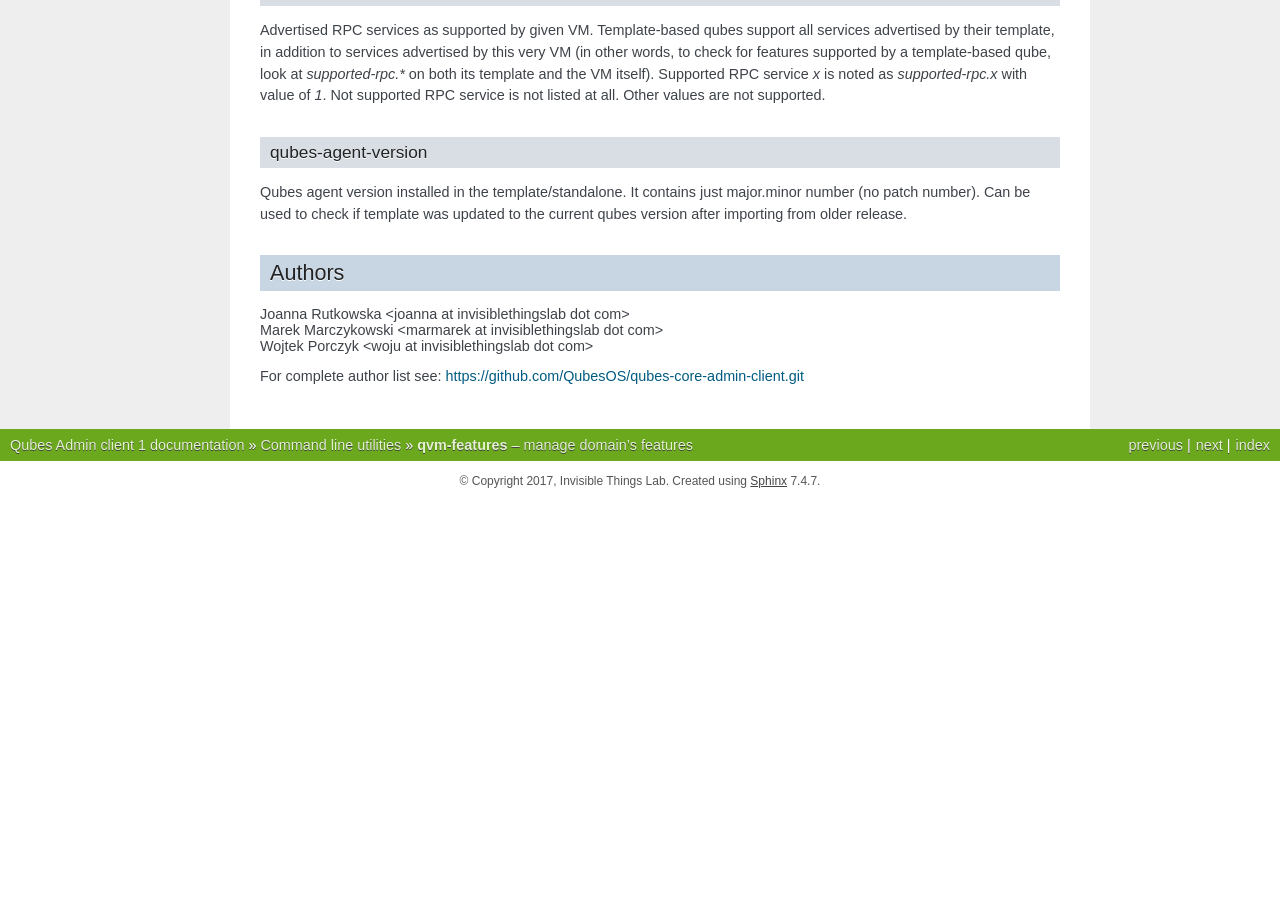
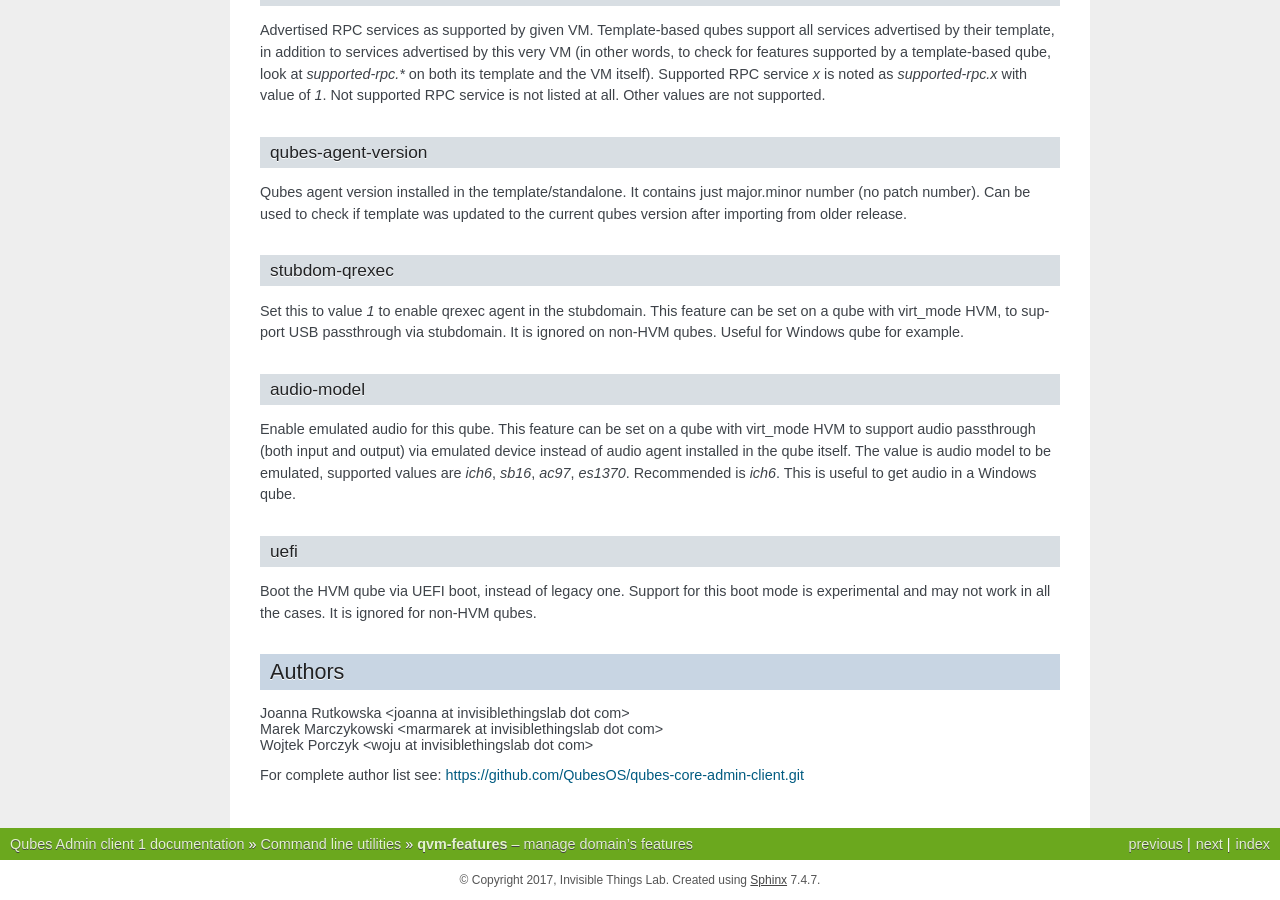
Before and after one commit to QubesOS/qubes-core-admin-client, a Sphinx documentation site: the page built from doc/manpages/qvm-features.rst, in a window 1280 px wide and 900 px high, scrolled down 4351 px. Built offline with Sphinx 7.4.7, drawn with Linux system fonts in a browser that asks for light colours; the version number could not be read and is left out; before the commit the page ends 4852 px from its top, so only the background shows below that; some of the changed text lies outside the part shown.

Commit message:
Document few more features in qvm-features man page
Those were supported for a long time, but not documented properly.

```diff
--- a/doc/manpages/qvm-features.rst
+++ b/doc/manpages/qvm-features.rst
@@ -205,6 +205,7 @@ Choose video card modes emulated by QEMU for this qube. For available values see
 libvirt documentation about <video><model type=...> element:
 https://libvirt.org/formatdomain.html#elementsVideo
 Some systems (Windows) works better with 'cirrus' model set here.
+Setting this feature to `none` disables emulated video card.
 
 Default: vga
 
@@ -276,6 +277,29 @@ Qubes agent version installed in the template/standalone. It contains just
 major.minor number (no patch number). Can be used to check if template was
 updated to the current qubes version after importing from older release.
 
+stubdom-qrexec
+^^^^^^^^^^^^^^
+
+Set this to value `1` to enable qrexec agent in the stubdomain. This feature can
+be set on a qube with virt_mode HVM, to support USB passthrough via stubdomain.
+It is ignored on non-HVM qubes. Useful for Windows qube for example.
+
+audio-model
+^^^^^^^^^^^
+
+Enable emulated audio for this qube. This feature can be set on a qube with
+virt_mode HVM to support audio passthrough (both input and output) via emulated
+device instead of audio agent installed in the qube itself. The value is audio
+model to be emulated, supported values are `ich6`, `sb16`, `ac97`, `es1370`.
+Recommended is `ich6`. This is useful to get audio in a Windows qube.
+
+uefi
+^^^^
+
+Boot the HVM qube via UEFI boot, instead of legacy one. Support for this boot
+mode is experimental and may not work in all the cases. It is ignored for
+non-HVM qubes.
+
 Authors
 -------
 
```
